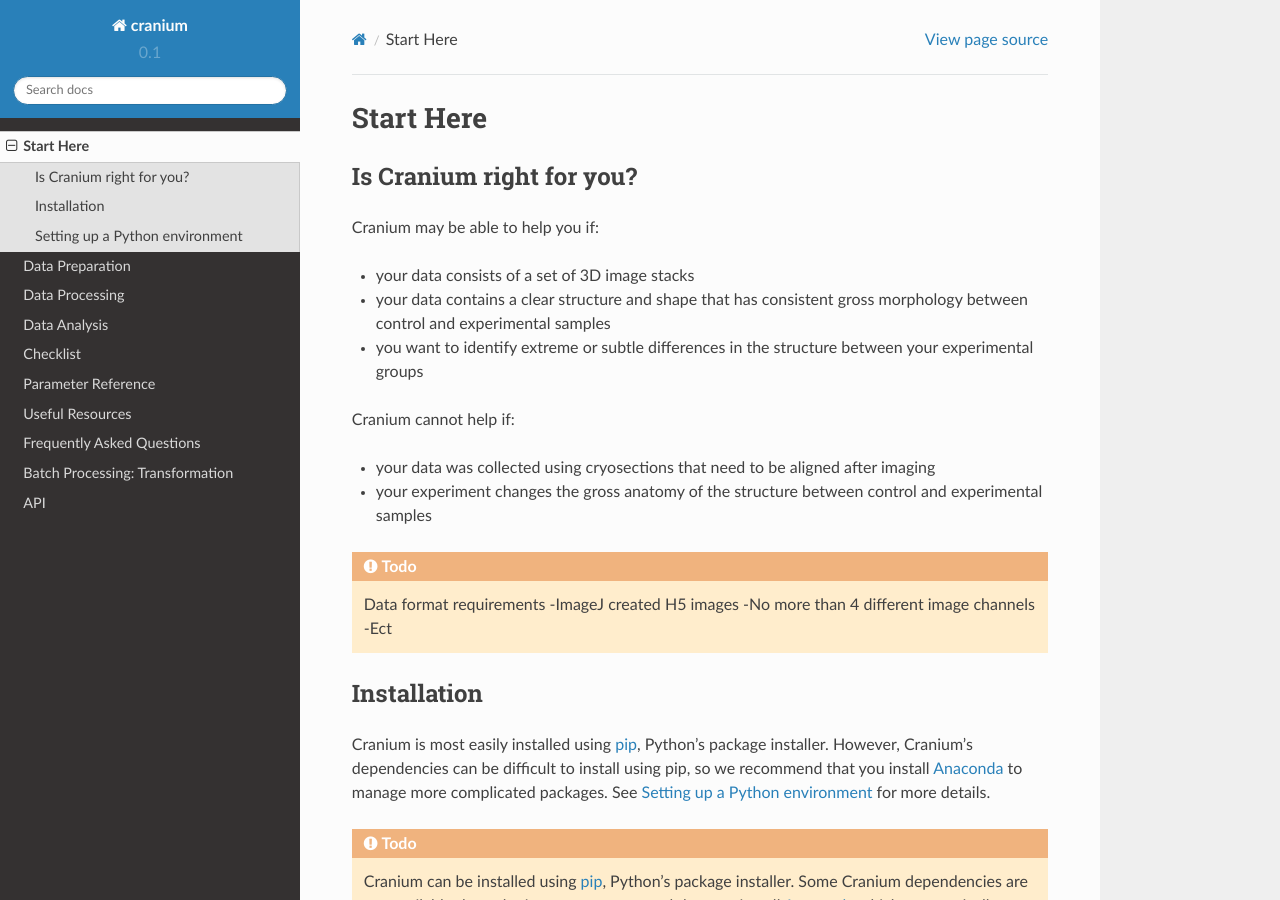
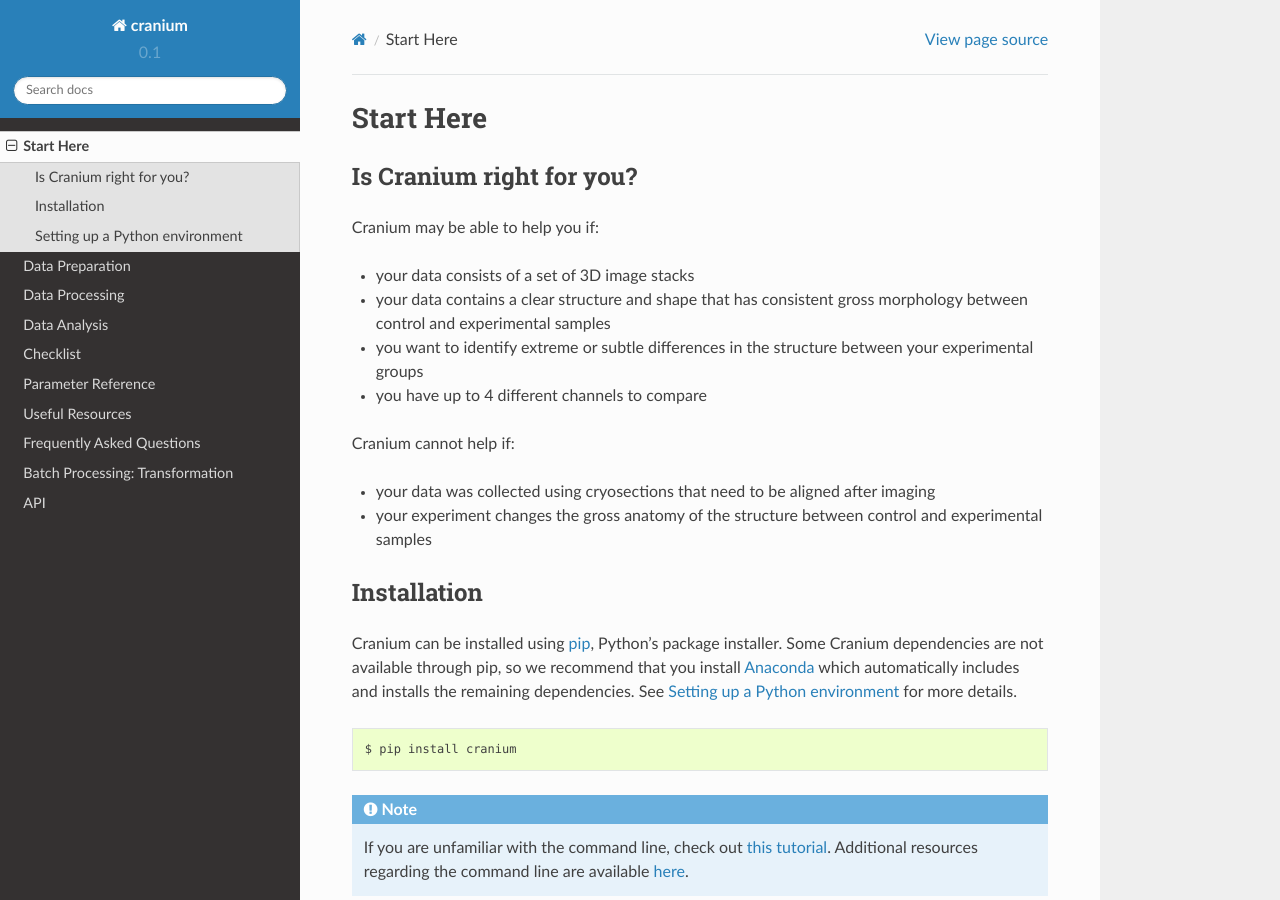
Before and after one commit to msschwartz21/deltascope, a Sphinx documentation site: the page built from docs/source/start-here.rst, in a window 1280 px wide and 900 px high. Built offline with Sphinx 7.4.7 and the Read the Docs theme 2.0.0, drawn with Linux system fonts in a browser that asks for light colours; formulas are drawn with MathJax 3.

Commit message:
First review of Jake's comments with notes about TODOs

```diff
--- a/docs/source/data-prep.rst
+++ b/docs/source/data-prep.rst
@@ -40,3 +40,5 @@
 .. _Ilastik: http://ilastik.org/
 .. _Ilastik's website: http://ilastik.org/documentation/index.html/
 .. _Ilastik's pixel classification workflows: http://ilastik.org/documentation/pixelclassification/pixelclassification
+
+.. TODO Fix links
--- a/docs/source/mp-transformation.rst
+++ b/docs/source/mp-transformation.rst
@@ -2,6 +2,8 @@
 
 Batch Processing: Transformation
 ==================================
+
+.. TODO Written with too many assumptions and jargon
 
 :file:`mp-transformation.py` can be run from the command line after setting parameters in :file:`mp-transformation-config.json`. When you run the script, you only need to provide the path to the config file as an argument ::
 
--- a/docs/source/start-here.rst
+++ b/docs/source/start-here.rst
@@ -13,25 +13,19 @@
 - your data consists of a set of 3D image stacks
 - your data contains a clear structure and shape that has consistent gross morphology between control and experimental samples
 - you want to identify extreme or subtle differences in the structure between your experimental groups
+- you have up to 4 different channels to compare
 
 Cranium cannot help if:
 
 - your data was collected using cryosections that need to be aligned after imaging
 - your experiment changes the gross anatomy of the structure between control and experimental samples
 
-.. Todo:: Data format requirements
-	-ImageJ created H5 images
-	-No more than 4 different image channels
-	-Ect
-
 .. _install:
 
 Installation
 +++++++++++++
 
-Cranium is most easily installed using `pip`_, Python's package installer. However, Cranium's dependencies can be difficult to install using pip, so we recommend that you install `Anaconda`_ to manage more complicated packages. See `Setting up a Python environment <python set up>`_ for more details.
-
-.. Todo:: Cranium can be installed using `pip`_, Python's package installer. Some Cranium dependencies are not available through pip, so we recommend that you install `Anaconda`_ which automatically includes and installs the remaining dependencies. See `Setting up a Python environment <python set up>`_ for more details.
+Cranium can be installed using `pip`_, Python's package installer. Some Cranium dependencies are not available through pip, so we recommend that you install `Anaconda`_ which automatically includes and installs the remaining dependencies. See `Setting up a Python environment <python set up>`_ for more details.
 
 .. code::
 
```
Also changed, not shown: docs/source/data-process.rst (+4 -4 lines).
